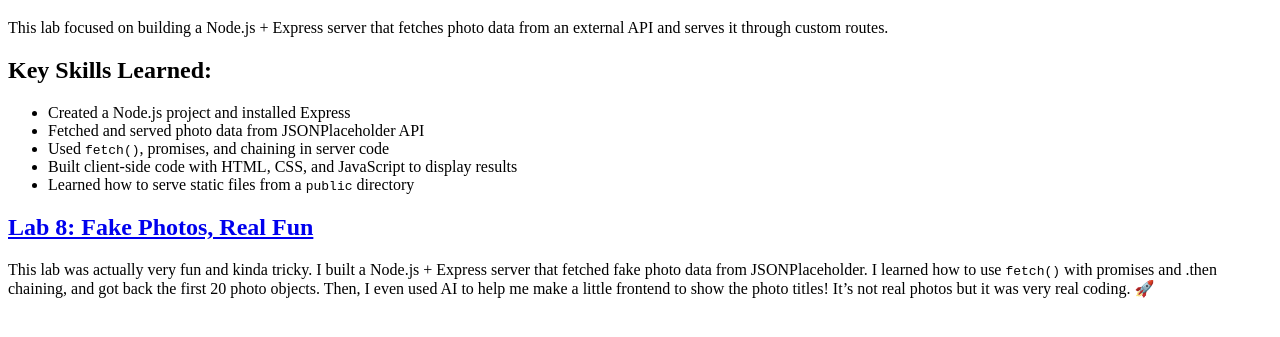
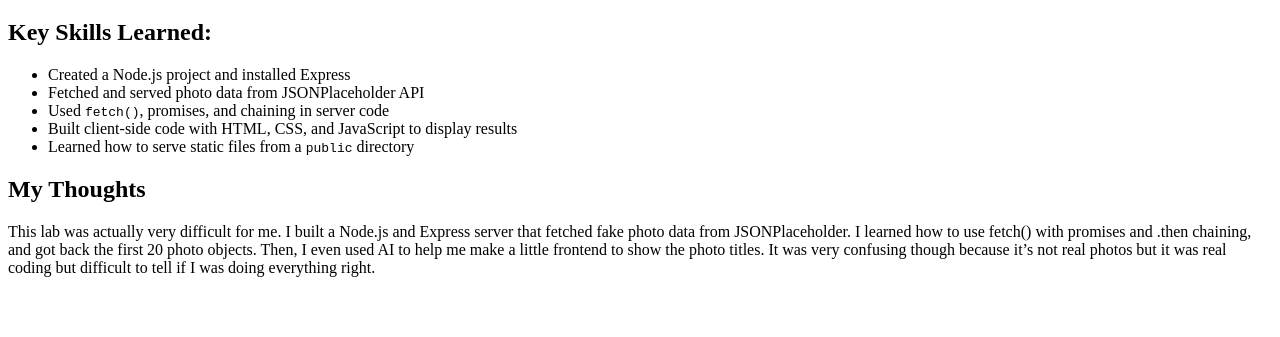
Before and after one commit to bboyden/lab-08, a plain HTML site: page index.html in a window 1280 px wide. Shown: the part 61-398 px from the top of the page. Drawn offline with Linux system fonts and the light colour scheme.

Commit message:
Update index.html

```diff
--- a/index.html
+++ b/index.html
@@ -6,7 +6,6 @@
 </head>
 <body>
   <h1>Lab 8: Accessing Photo Data via REST</h1>
-  <p>This lab focused on building a Node.js + Express server that fetches photo data from an external API and serves it through custom routes.</p>
 
   <h2>Key Skills Learned:</h2>
   <ul>
@@ -16,11 +15,9 @@
     <li>Built client-side code with HTML, CSS, and JavaScript to display results</li>
     <li>Learned how to serve static files from a <code>public</code> directory</li>
   </ul>
-  <h2>
-  <a href="https://bboyden.github.io/lab-08">Lab 8: Fake Photos, Real Fun</a>
-</h2>
+  <h2>My Thoughts</h2>
 <p>
-  This lab was actually very fun and kinda tricky. I built a Node.js + Express server that fetched fake photo data from JSONPlaceholder. I learned how to use <code>fetch()</code> with promises and .then chaining, and got back the first 20 photo objects. Then, I even used AI to help me make a little frontend to show the photo titles! It’s not real photos but it was very real coding. 🚀
+This lab was actually very difficult for me. I built a Node.js and Express server that fetched fake photo data from JSONPlaceholder. I learned how to use fetch() with promises and .then chaining, and got back the first 20 photo objects. Then, I even used AI to help me make a little frontend to show the photo titles. It was very confusing though because it’s not real photos but it was real coding but difficult to tell if I was doing everything right.
 </p>
 </body>
 </html>
```
